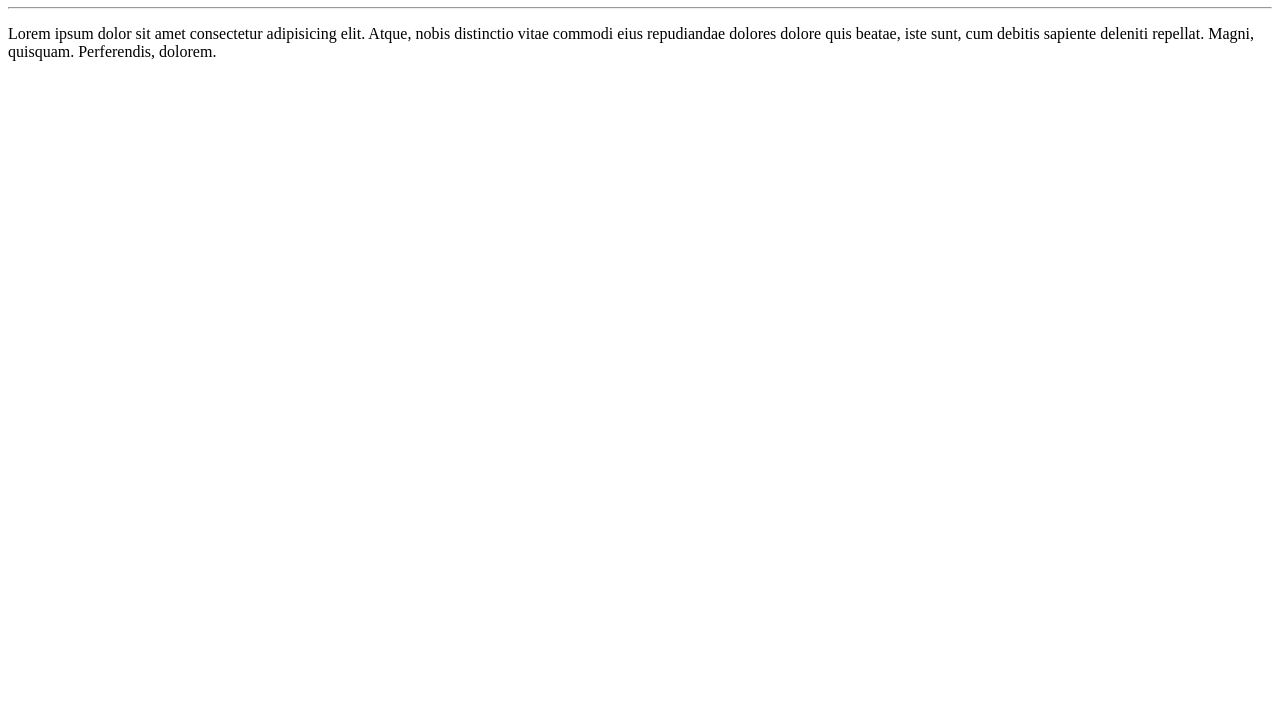
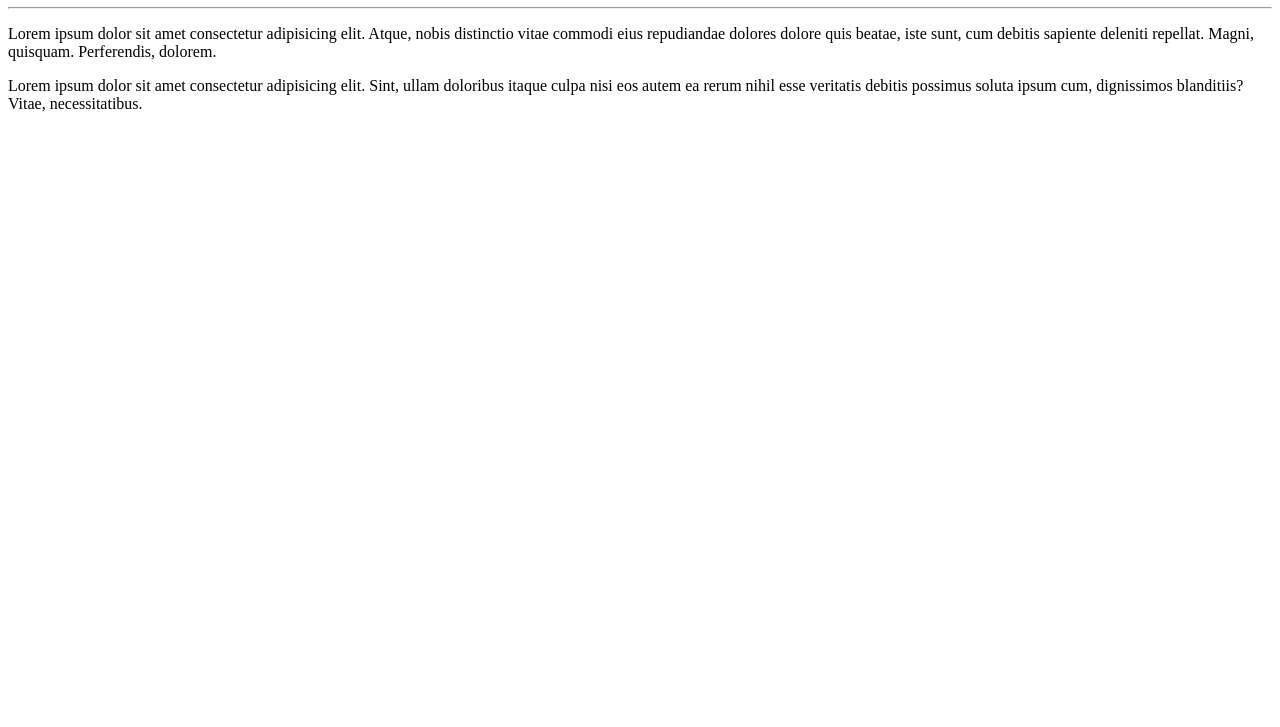
Before and after one commit to gutoporcel/Cuso-em-Video-Git-GuitHub, a plain HTML site: page site-exemplo/index.html in a window 1280 px wide. Shown: the part 73-800 px from the top of the page. Drawn offline with Linux system fonts and the light colour scheme.

Commit message:
atualizaçao index
correçao do segundo paragrafo  do index

```diff
--- a/site-exemplo/index.html
+++ b/site-exemplo/index.html
@@ -10,7 +10,9 @@
     <h1>Olá , Mundo</h1>
     <hr>
     <p>Lorem ipsum dolor sit amet consectetur adipisicing elit. Atque, nobis distinctio vitae commodi eius repudiandae dolores dolore quis beatae,
-        iste sunt, cum debitis sapiente deleniti repellat. Magni, quisquam. Perferendis, dolorem.</p>
+     iste sunt, cum debitis sapiente deleniti repellat. Magni, quisquam. Perferendis, dolorem.</p>
+     <p>Lorem ipsum dolor sit amet consectetur adipisicing elit. Sint, ullam doloribus itaque culpa nisi eos autem ea rerum nihil esse veritatis
+     debitis possimus soluta ipsum cum, dignissimos blanditiis? Vitae, necessitatibus.</p>
 
 </body>
 </html>
```
